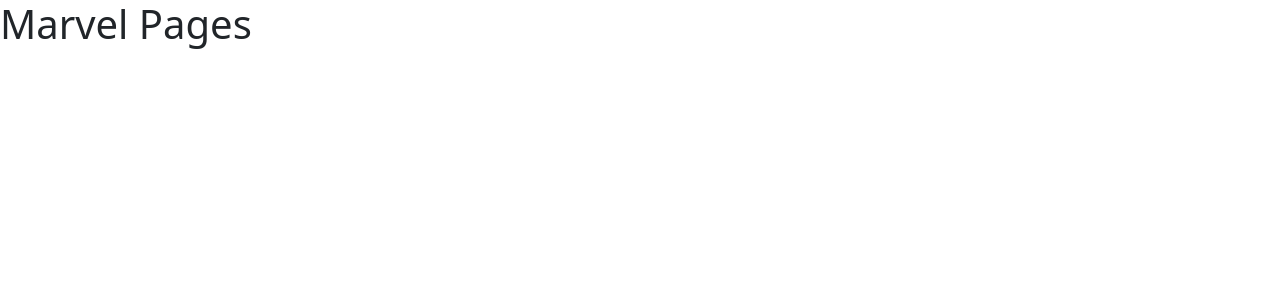
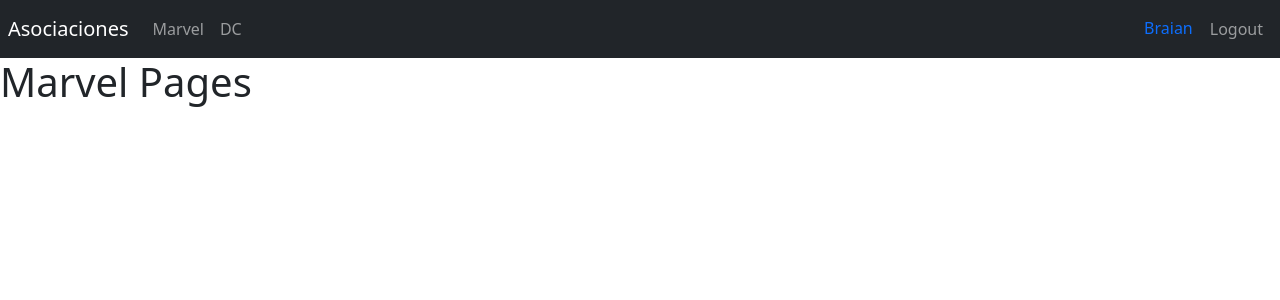
Before and after one commit to braianLucero/React-Masterclass, a React (Vite) app in the folder 06-heores-spa/: page /marvel in a window 1280 px wide. Shown: the top 300 px of the page. Built offline with nearby package versions, Linux system fonts and the light colour scheme.

Commit message:
placing the active class in the Navbar route

```diff
--- /dev/null
+++ b/06-heores-spa/src/auth/index.js
@@ -0,0 +1 @@
+export * from "./pages/LoginPages";
--- /dev/null
+++ b/06-heores-spa/src/heores/index.js
@@ -0,0 +1,2 @@
+export * from "./pages/DcPages";
+export * from "./pages/MarvelPages";
--- a/06-heores-spa/src/router/AppRouter.jsx
+++ b/06-heores-spa/src/router/AppRouter.jsx
@@ -1,10 +1,12 @@
 import { Navigate, Route, Routes } from "react-router-dom";
-import { MarvelPages } from "../heores/pages/MarvelPages";
-import { LoginPages } from "../auth/pages/LoginPages";
-import { DcPages } from "../heores/pages/DcPages";
+import { Navbar } from "../ui";
+import { MarvelPages } from "../heores";
+import { LoginPages } from "../auth";
+import { DcPages } from "../heores";
 export const AppRouter = () => {
   return (
     <>
+      <Navbar />
       <Routes>
         <Route path="marvel" element={<MarvelPages />} />
         <Route path="dc" element={<DcPages />} />
--- /dev/null
+++ b/06-heores-spa/src/ui/components/NavBar.jsx
@@ -0,0 +1,40 @@
+import { Link, NavLink } from "react-router-dom";
+
+export const Navbar = () => {
+  return (
+    <nav className="navbar navbar-expand-sm navbar-dark bg-dark p-2">
+      <Link className="navbar-brand" to="/">
+        Asociaciones
+      </Link>
+
+      <div className="navbar-collapse">
+        <div className="navbar-nav">
+          <NavLink
+            className={({ isActive }) =>
+              `nav-item nav-link ${isActive ? "Active" : " "}`
+            }
+            to="/marvel"
+          >
+            Marvel
+          </NavLink>
+
+          <NavLink
+            className={({ isActive }) =>
+              `nav-item nav-link ${isActive ? "Active" : " "} `
+            }
+            to="/dc"
+          >
+            DC
+          </NavLink>
+        </div>
+      </div>
+
+      <div className="navbar-collapse collapse w-100 order-3 dual-collapse2 d-flex justify-content-end">
+        <ul className="navbar-nav ml-auto">
+          <span className="nav-item nav-link text-primary">Braian </span>
+          <button className="nav-item nav-link btn">Logout</button>
+        </ul>
+      </div>
+    </nav>
+  );
+};
--- /dev/null
+++ b/06-heores-spa/src/ui/components/index.js
@@ -0,0 +1 @@
+export * from "./NavBar";
--- /dev/null
+++ b/06-heores-spa/src/ui/index.js
@@ -0,0 +1 @@
+export * from "./components";
```
